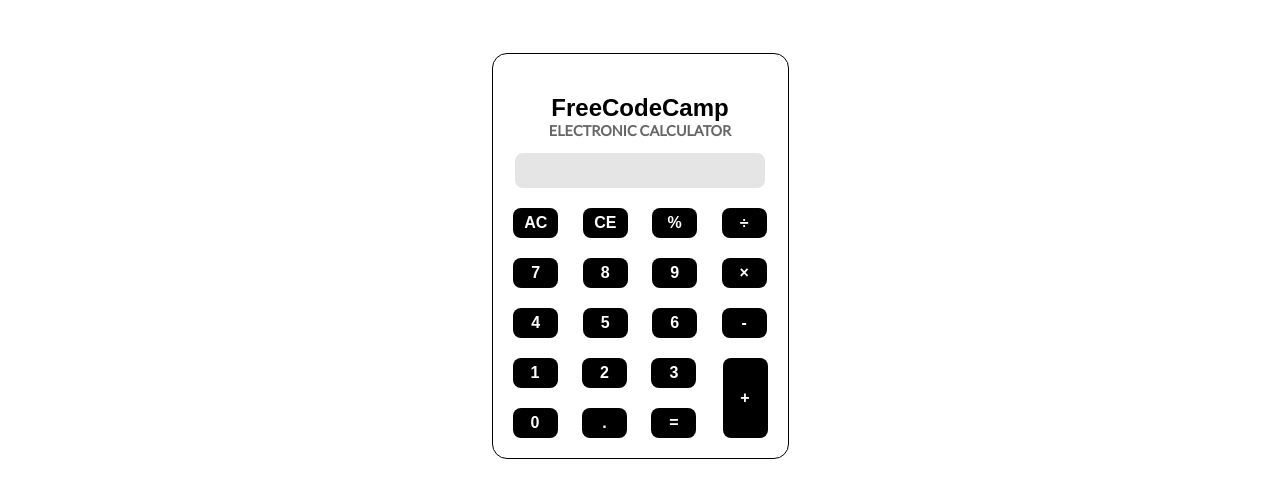
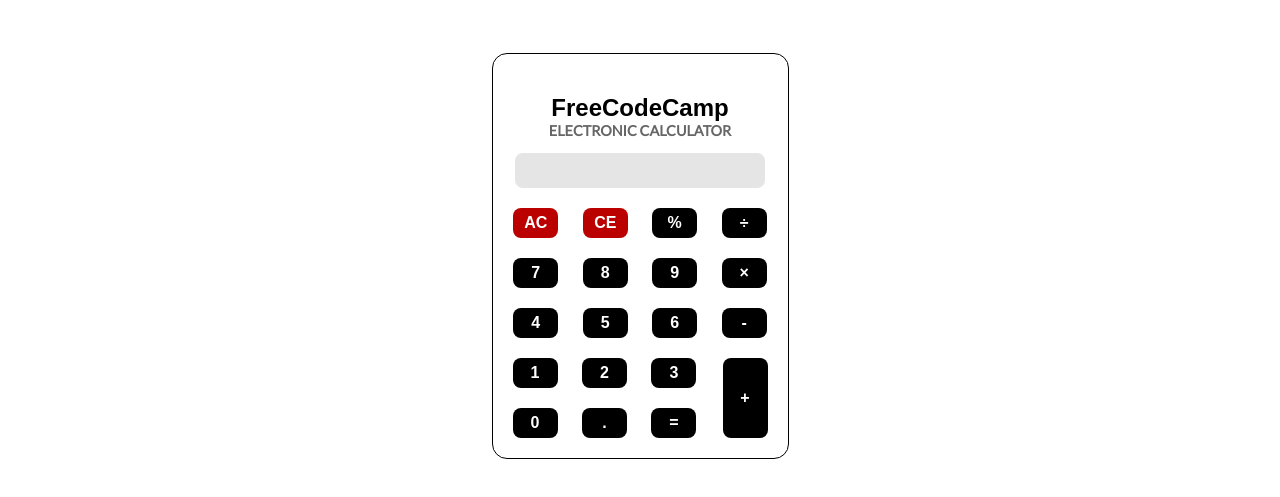
Before and after one commit to Deryx/calculator, a plain HTML site: page index.html in a window 1280 px wide. Shown: the part 71-568 px from the top of the page. Drawn offline with Linux system fonts and the light colour scheme.

```diff
--- a/index.html
+++ b/index.html
@@ -21,8 +21,8 @@
         <h3>electronic calculator</h3>
         <div id="screen"></div>
         <div class="row">
-            <button id="ac">ac</button>
-            <button id="ce">ce</button>
+            <button id="ac" class="red-bkg">ac</button>
+            <button id="ce" class="red-bkg">ce</button>
             <button id="%">&#37;</button>
             <button id="/">&#247;</button>
         </div>
--- a/styles/styles.css
+++ b/styles/styles.css
@@ -126,3 +126,7 @@ button {
     margin-right: 0;
     float: right;
 }
+
+.red-bkg {
+    background: #BB0000;
+}
```
